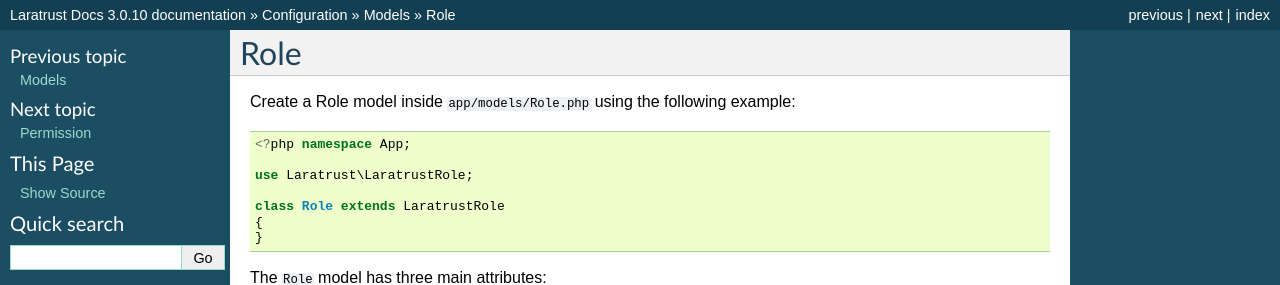
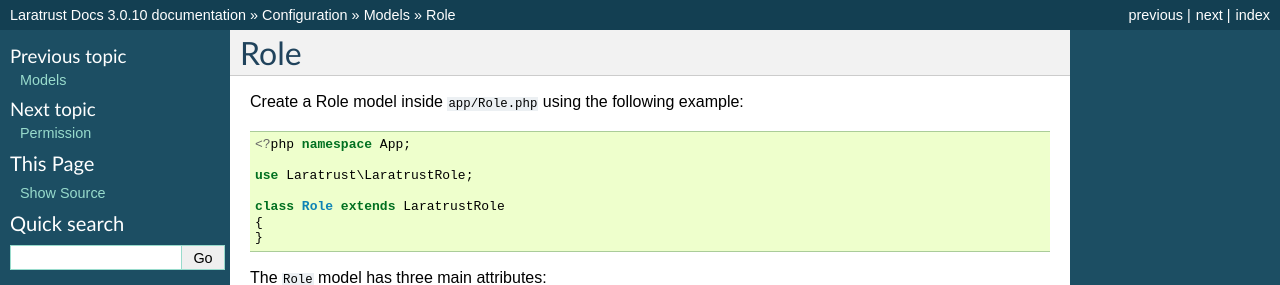
Before and after one commit to santigarcor/laratrust, a Sphinx documentation site: the page built from docs/configuration/models/role.rst, in a window 1280 px wide. Shown: the top 285 px of the page. Built offline with Sphinx 7.4.7, drawn with Linux system fonts in a browser that asks for light colours.

````diff
--- a/docs/configuration/after_installation.rst
+++ b/docs/configuration/after_installation.rst
@@ -4,7 +4,7 @@ After Installation
 Configuration Files
 ^^^^^^^^^^^^^^^^^^^
 
-Set the property values in the ``config/auth.php``. These values will be used by laratrust to refer to the correct user model.
+Set the proper values in the ``config/auth.php``. These values will be used by laratrust to refer to the user model.
 
 You can also publish the configuration for this package to further customize table names and model namespaces.
 
--- a/docs/configuration/models/permission.rst
+++ b/docs/configuration/models/permission.rst
@@ -1,7 +1,7 @@
 Permission
 ==========
 
-Create a Permission model inside ``app/models/Permission.php`` using the following example:
+Create a Permission model inside ``app/Permission.php`` using the following example:
 
 .. code-block:: php
 
--- a/docs/configuration/models/role.rst
+++ b/docs/configuration/models/role.rst
@@ -1,7 +1,7 @@
 Role
 ====
 
-Create a Role model inside ``app/models/Role.php`` using the following example:
+Create a Role model inside ``app/Role.php`` using the following example:
 
 .. code-block:: php
 
--- a/docs/installation.rst
+++ b/docs/installation.rst
@@ -7,7 +7,7 @@ Installation
 
 2. Then in your ``config/app.php`` add the following to the providers array::
 
-    Laratrust\LaratrustServiceProvider::class
+    Laratrust\LaratrustServiceProvider::class,
 
 3. In the same ```config/app.php`` and add the following to the ``aliases`` array::
 
````
